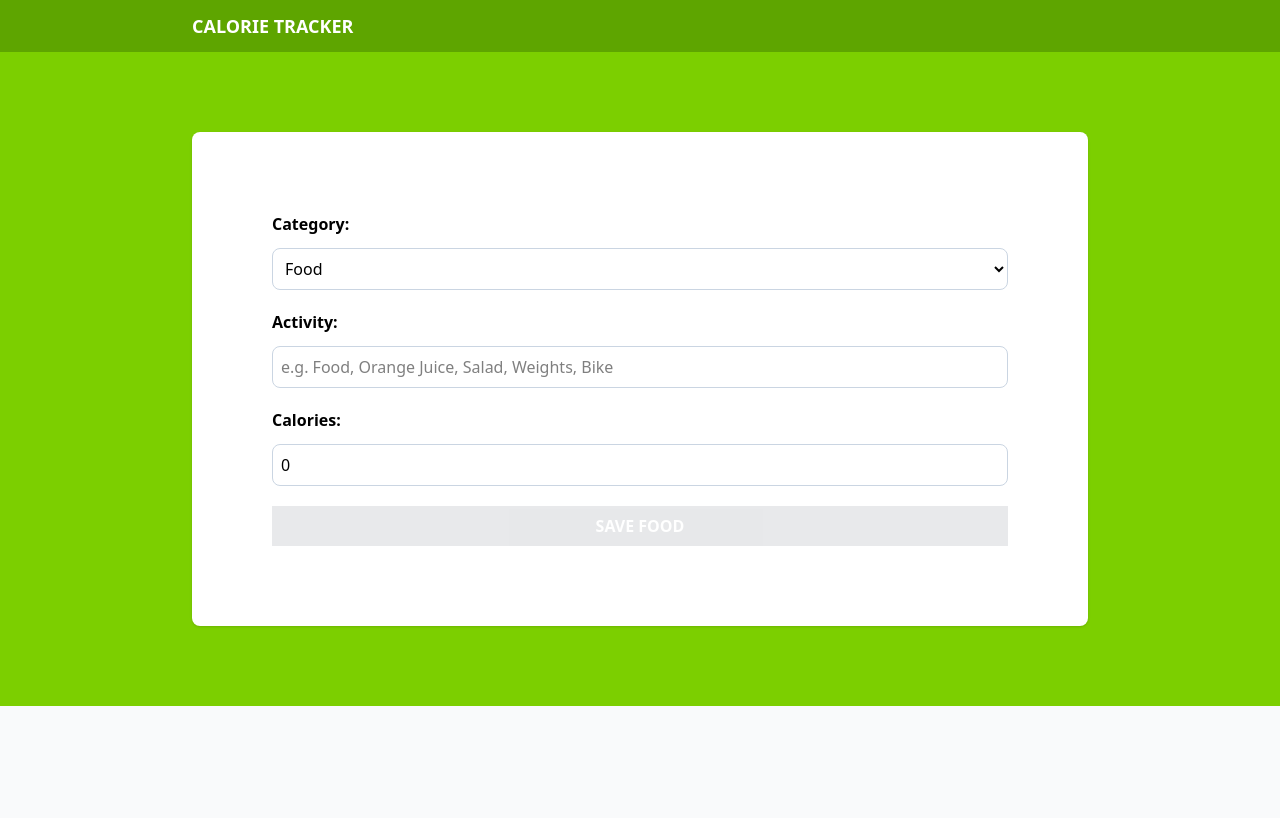
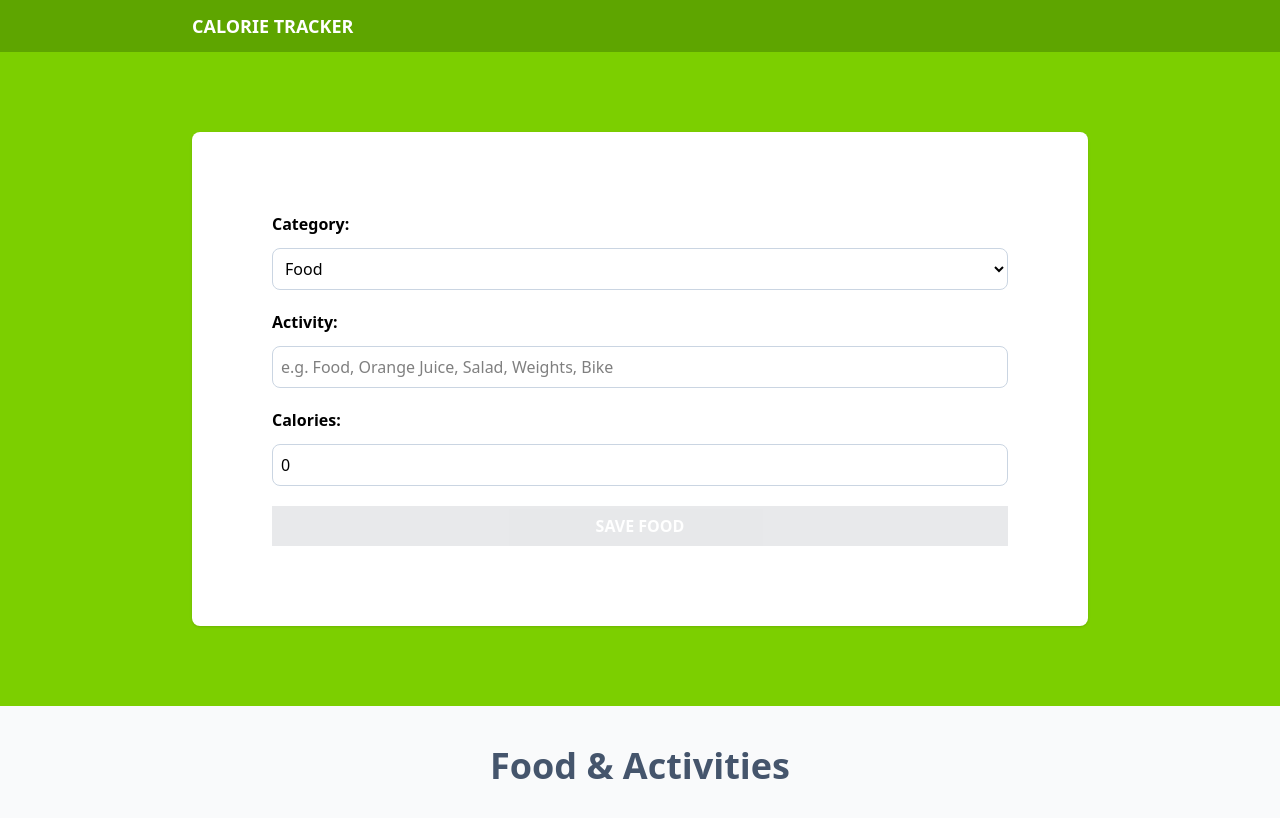
Before and after one commit to femo-dev/calorie-tracker, a React (Vite) app: page / in a window 1280 px wide. Shown: the top 818 px of the page. Built offline with nearby package versions, Linux system fonts and the light colour scheme.

Commit message:
Adding more info to the Activities list

```diff
--- a/src/App.tsx
+++ b/src/App.tsx
@@ -1,6 +1,7 @@
 import { useReducer } from "react";
 import Form from "./components/Form";
 import { activityReducer, initialState } from "./reducers/activity-reducer";
+import ActivityList from "./components/ActivityList";
 
 function App() {
 
@@ -23,6 +24,12 @@
           />
         </div>
       </section>
+
+      <section className="p-10 mx-auto max-w-4xl">
+        <ActivityList
+          activities={state.activities}
+        />
+      </section>
     </>
   )
 }
--- /dev/null
+++ b/src/components/ActivityList.tsx
@@ -0,0 +1,42 @@
+import type { Activity } from "../types"
+import { categories } from "../data/categories"
+import { useMemo } from "react";
+
+type ActivityListProps = {
+    activities: Activity[]
+}
+
+export default function ActivityList({activities} : ActivityListProps) {
+    const categoryName = useMemo(() =>
+        (category : Activity['category']) => categories.map(cat => cat.id === category ? cat.name : ''),
+        [activities]);
+    return (
+        <>
+            <h2 className="text-4xl font-bold text-slate-600 text-center">
+                Food & Activities
+            </h2>
+
+            {
+                activities.map(activity => (
+                    <div key={activity.id} className="px-5 py-10 bg-white mt-5 flex justify-between">
+                        <div className="space-y-2 relative">
+                            <p className={`absolute -top-8 -left-8 px-10 py-2 text-white uppercase font-bold
+                                ${activity.category === 1? 'bg-lime-500' : 'bg-orange-500'}`}>
+                                    {categoryName(+activity.category)}
+                            </p>
+                            <p className="text-2xl font-bold pt-5">{activity.name}</p>
+                            <p className="font-black text-4xl text-lime-500">
+                                {activity.calories} {''}
+                                <span>Calories</span>
+                            </p>
+                        </div>
+
+                        <div>
+
+                        </div>
+                    </div>
+                ))
+            }
+        </>
+    )
+}
```
Lines whose indentation alone changed are shown as unchanged.
